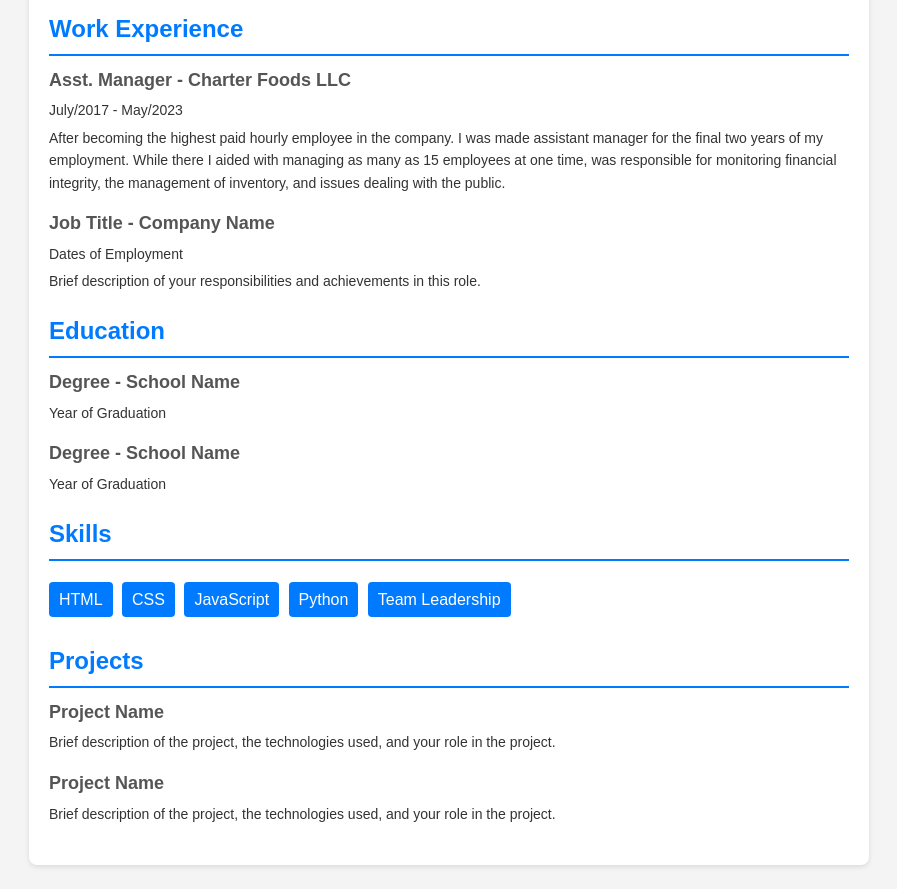
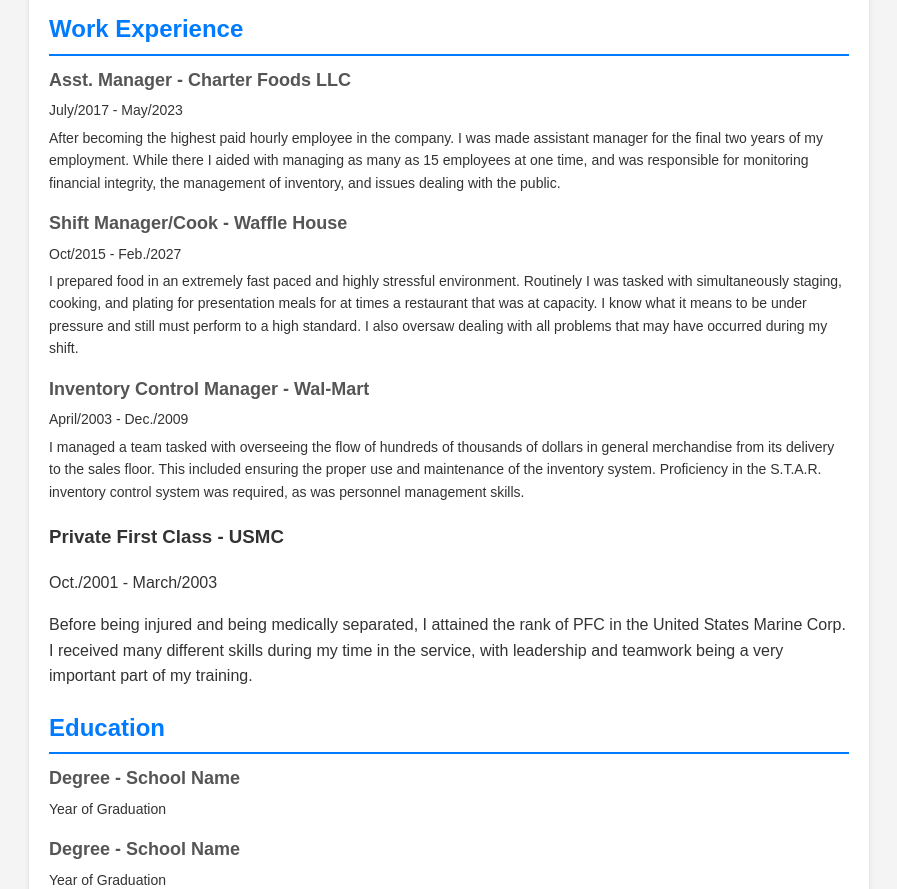
Before and after one commit to DrWatson0814/drwatson0814.github.io, a plain HTML site: page index.html in a window 1280 px wide. Shown: the part 340-1229 px from the top of the page, without its empty margins (191-1088 px from the left). Drawn offline with Linux system fonts and the light colour scheme.

Commit message:
finished employment history

```diff
--- a/index.html
+++ b/index.html
@@ -101,15 +101,28 @@
                     <h3>Asst. Manager - Charter Foods LLC</h3>
                     <p>July/2017 - May/2023</p>
                     <p>
-                        After becoming the highest paid hourly employee in the company. I was made assistant manager for the final two years of my employment. While there I aided with managing as many as 15 employees at one time, was responsible for monitoring financial integrity, the management of inventory, and issues dealing with the public.
+                        After becoming the highest paid hourly employee in the company. I was made assistant manager for the final two years of my employment. While there I aided with managing as many as 15 employees at one time, and was responsible for monitoring financial integrity, the management of inventory, and issues dealing with the public.
                     </p>
                 </div>
                 <div class="item">
-                    <h3>Job Title - Company Name</h3>
-                    <p>Dates of Employment</p>
+                    <h3>Shift Manager/Cook - Waffle House</h3>
+                    <p>Oct/2015 - Feb./2027</p>
                     <p>
-                        Brief description of your responsibilities and
-                        achievements in this role.
+                        I prepared food in an extremely fast paced and highly stressful environment. Routinely I was tasked with simultaneously staging, cooking, and plating for presentation meals for at times a restaurant that was at capacity. I know what it means to be under pressure and still must perform to a high standard. I also oversaw dealing with all problems that may have occurred during my shift.
+                    </p>
+                </div>
+                <div class="item">
+                    <h3>Inventory Control Manager - Wal-Mart</h3>
+                    <p>April/2003 - Dec./2009</p>
+                    <p>
+                        I managed a team tasked with overseeing the flow of hundreds of thousands of dollars in general merchandise from its delivery to the sales floor. This included ensuring the proper use and maintenance of the inventory system.  Proficiency in the S.T.A.R. inventory control system was required, as was personnel management skills.
+                    </p>
+                </div>
+                <div>
+                    <h3>Private First Class - USMC</h3>
+                    <p>Oct./2001 - March/2003</p>
+                    <p>
+                        Before being injured and being medically separated, I attained the rank of PFC in the United States Marine Corp. I received many different skills during my time in the service, with leadership and teamwork being a very important part of my training.
                     </p>
                 </div>
             </section>
```
